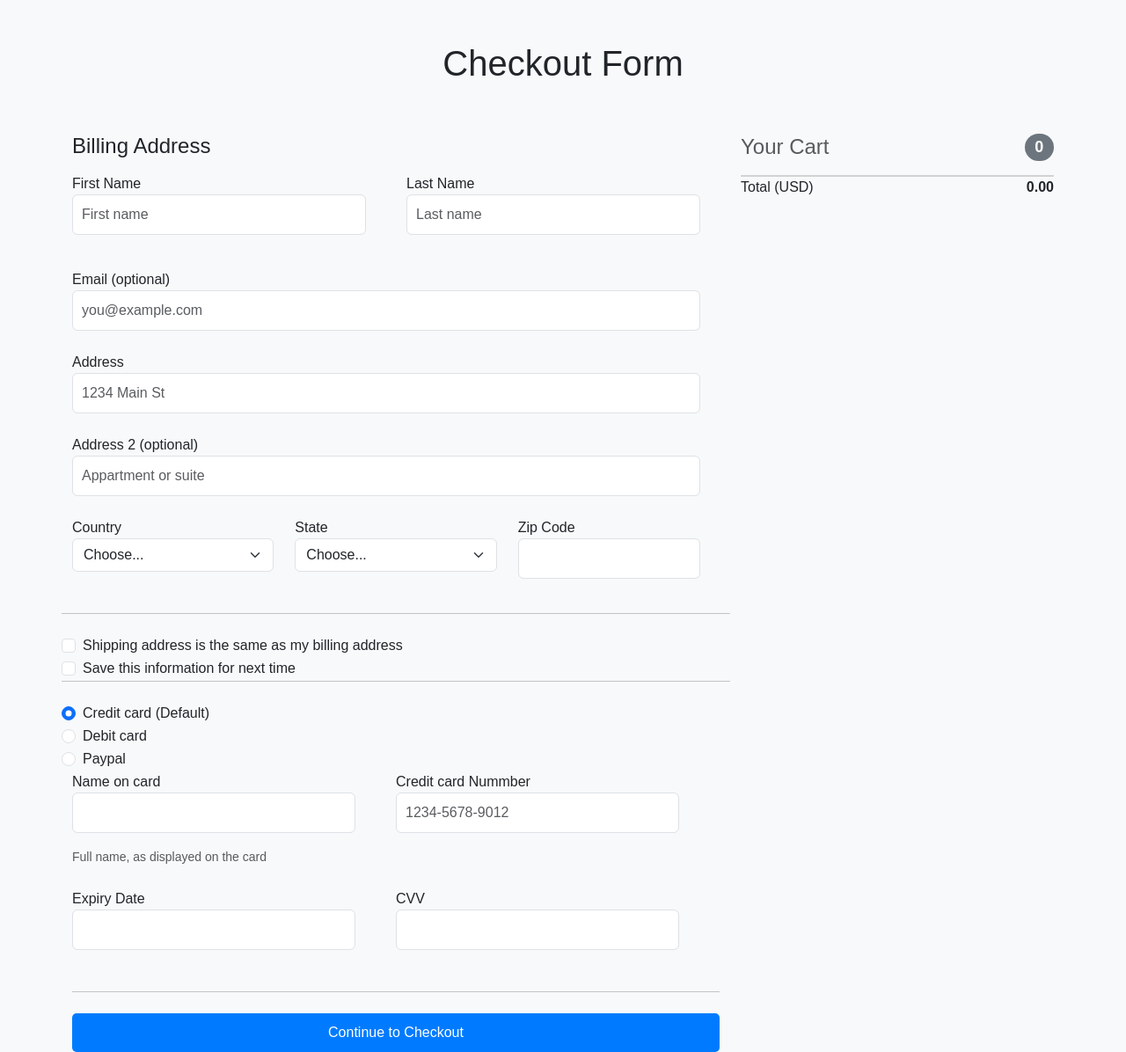
After one commit to HimanM/Suppliment-Store, a PHP site: page /send_mail/checkout2.php in a window 1280 px wide. The commit adds this page. Shown: the whole page at 88% size. Run offline with PHP 8.4, Linux system fonts and the light colour scheme; a user stored in the database is signed in; data comes from the database, SQL or seed files in the repository; data that the repository does not hold is empty.

Commit message:
new interfaces added

```diff
--- /dev/null
+++ b/checkout2.php
@@ -0,0 +1,223 @@
+<?php
+include 'PHP/db_config.php'; // Database connection
+
+session_start();
+
+if (!isset($_SESSION['user_id'])) {
+    header('Location: login.php');
+    exit();
+}
+
+$user_id = $_SESSION['user_id'];
+
+// Retrieve cart items for the logged-in user
+$sql = "SELECT c.product_id, p.name, p.price, c.quantity, p.image_url
+        FROM cart c
+        JOIN products p ON c.product_id = p.id
+        WHERE c.user_id = ?";
+
+$stmt = $conn->prepare($sql);
+$stmt->bind_param("i", $user_id);
+$stmt->execute();
+$result = $stmt->get_result();
+
+$cart_items = [];
+$total = 0;
+
+while ($row = $result->fetch_assoc()) {
+    $cart_items[] = $row;
+    $total += $row['price'] * $row['quantity'];
+}
+?>
+
+<!DOCTYPE html>
+<html lang="en">
+  <head>
+    <meta charset="UTF-8">
+    <meta name="viewport" content="width=device-width, initial-scale=1.0">
+    <title>Checkout</title>
+    <link href="https://cdn.jsdelivr.net/npm/bootstrap@5.3.0-alpha1/dist/css/bootstrap.min.css" rel="stylesheet">
+    <link rel="stylesheet" href="CSS/login_styles.css">
+    <link rel="stylesheet" href="CSS/checkout2_styles.css">
+  </head>
+  <body class="bg-light">
+    <div class= "container">
+      <div class="py-5 text-center">
+        <h1>Checkout Form</h1>
+      </div>
+    </div>
+
+    <div class="container">
+      <div class="row">
+        <div class="col-md-4 order-2">
+          <h4 class="d-flex justify-content-between align-items-center mb-3">
+            <span class=text-muted>Your Cart</span>
+            <span class="badge rounded-pill bg-secondary"><?php echo count($cart_items); ?></span>
+          </h4>
+
+          <div class="card" style="">
+          <?php foreach ($cart_items as $item): ?>
+            <li class="list-group-item d-flex justify-content-between lh-condensed">
+              <div>
+                <h6 class="my-1 mx-1"><?php echo $item['name']; ?></h6>
+                <small class="text-muted mx-1">Quantity: <?php echo $item['quantity']; ?></small>
+              </div>
+              <span class="text-muted my-1 mx-1">Price: $<?php echo number_format($item['price'], 2); ?></span>
+            </li>
+          <?php endforeach; ?>
+          </div>
+
+
+
+          <div class="card-footer d-flex justify-content-between">
+            <span>Total (USD)</span>
+            <strong><?php echo number_format($total, 2); ?></strong>
+          </div>
+        </div>
+
+        <form class="col-md-8 order-1" action="PHP/process_checkout.php" method="POST">
+          <h4 class="mb-3">Billing Address</h4>
+          <div class="row">
+            <div class="col mb-4">
+              <label for="First name"> First Name </label>
+              <input type="text" class="form-control" placeholder="First name" aria-label="First name"  required>
+            </div>
+            <div class="col mb-4">
+              <label for="La\st name"> Last Name </label>
+              <input type="text" class="form-control" placeholder="Last name" aria-label="Last name"  required>
+            </div>
+          </div>
+
+          <div class="mb-4">
+            <label for="email">Email (optional)</label>
+            <input type="text" class="form-control" placeholder="you@example.com" aria-label="email">
+          </div>
+
+          <div class="mb-4">
+            <label for="Address">Address</label>
+            <input type="text" class="form-control" placeholder="1234 Main St" aria-label="Address" id="shipping_address" name="shipping_address"  required>
+          </div>
+
+          <div class="mb-4">
+            <label for="Address2">Address 2 (optional)</label>
+            <input type="text" class="form-control" placeholder="Appartment or suite" aria-label="Address2">
+          </div>
+
+          <div class="row">
+             <div class="col">
+              <label for="country">Country</label>
+              <select class="form-select">
+                <option selected>Choose...</option>
+                <option value="1">Sri Lanka</option>
+                <option value="2">Japan</option>
+                <option value="3">Australlia</option>
+            </select>
+            </div>
+             <div class="col">
+              <label for="state">State</label>
+              <select class="form-select">
+                <option selected>Choose...</option>
+                <option value="1">One</option>
+                <option value="2">Two</option>
+                <option value="3">Three</option>
+            </select>
+            </div>
+             <div class="col mb-4">
+              <label for="zip">Zip Code</label>
+              <input type="text" class="form-control" aria-label="zip">
+            </div>
+
+            <hr class="mb-4">
+
+            <div class="form-check">
+              <input class="form-check-input" type="checkbox" value="" id="flexCheckDefault">
+              <label class="form-check-label" for="flexCheckDefault">
+                Shipping address is the same as my billing address
+              </label>
+            </div>
+
+            <div class="form-check">
+              <input class="form-check-input" type="checkbox" value="" id="flexCheckChecked">
+              <label class="form-check-label" for="flexCheckChecked">
+                Save this information for next time
+              </label>
+            </div>
+
+            <hr class="mb-4">
+
+            <div class="form-check">
+              <input class="form-check-input" type="radio" name="flexRadioDefault" id="flexRadioDefault1" checked>
+              <label class="form-check-label" for="flexRadioDefault1">
+                Credit card (Default)
+              </label>
+            </div>
+            <div class="form-check">
+              <input class="form-check-input" type="radio" name="flexRadioDefault" id="flexRadioDefault2">
+              <label class="form-check-label" for="flexRadioDefault2">
+                Debit card
+              </label>
+            </div>
+            <div class="form-check">
+              <input class="form-check-input" type="radio" name="flexRadioDefault" id="flexRadioDefault3">
+              <label class="form-check-label" for="flexRadioDefault3">
+                Paypal
+              </label>
+            </div>
+
+            <div class="row">
+              <div class="col mb-4">
+                <label for="Card1">
+                  Name on card
+                </label>
+                <input type="text" class="form-control"aria-label="card1" required>
+                <small class="text-muted">
+                  Full name, as displayed on the card
+                </small>
+              </div>
+
+              <div class="col mb-4">
+                <label for="Card2">
+                  Credit card Nummber
+                </label>
+                <input type="text" class="form-control" placeholder = "1234-5678-9012" aria-label="Card2" required>
+              </div>
+            </div>
+
+            <div class="row">
+              <div class="col mb-3">
+                <label for="Card3">
+                  Expiry Date
+                </label>
+                <input type="text" class="form-control"aria-label="card3" required>
+              </div>
+
+              <div class="col mb-3">
+                <label for="Card4">
+                  CVV
+                </label>
+                <input type="text" class="form-control"  aria-label="Card4" required>
+              </div>
+            </div>
+
+          </div>
+
+        <hr class="mb-4">
+
+        <div class="d-grid gap-2">
+          <button class="btn btn-primary" type="submit">
+            Continue to Checkout
+          </button>
+        </div>
+      </form>
+    </div>
+  </div>
+
+
+
+    <!-- Bootstrap Bundle with Popper -->
+    <script src="https://cdn.jsdelivr.net/npm/bootstrap@5.3.0-alpha1/dist/js/bootstrap.bundle.min.js"></script>
+    <script src="https://cdn.jsdelivr.net/npm/@popperjs/core@2.11.6/dist/umd/popper.min.js"></script>
+    <script src="JS/login_script.js"></script>
+
+  </body>
+</html>
```
Also changed, not shown: JS/cart2.js (added, +108 -0 lines), PHP/cancel_order.php (+9 -6 lines), cart2.php (added, +163 -0 lines), CSS/checkout2_styles.css (added).
